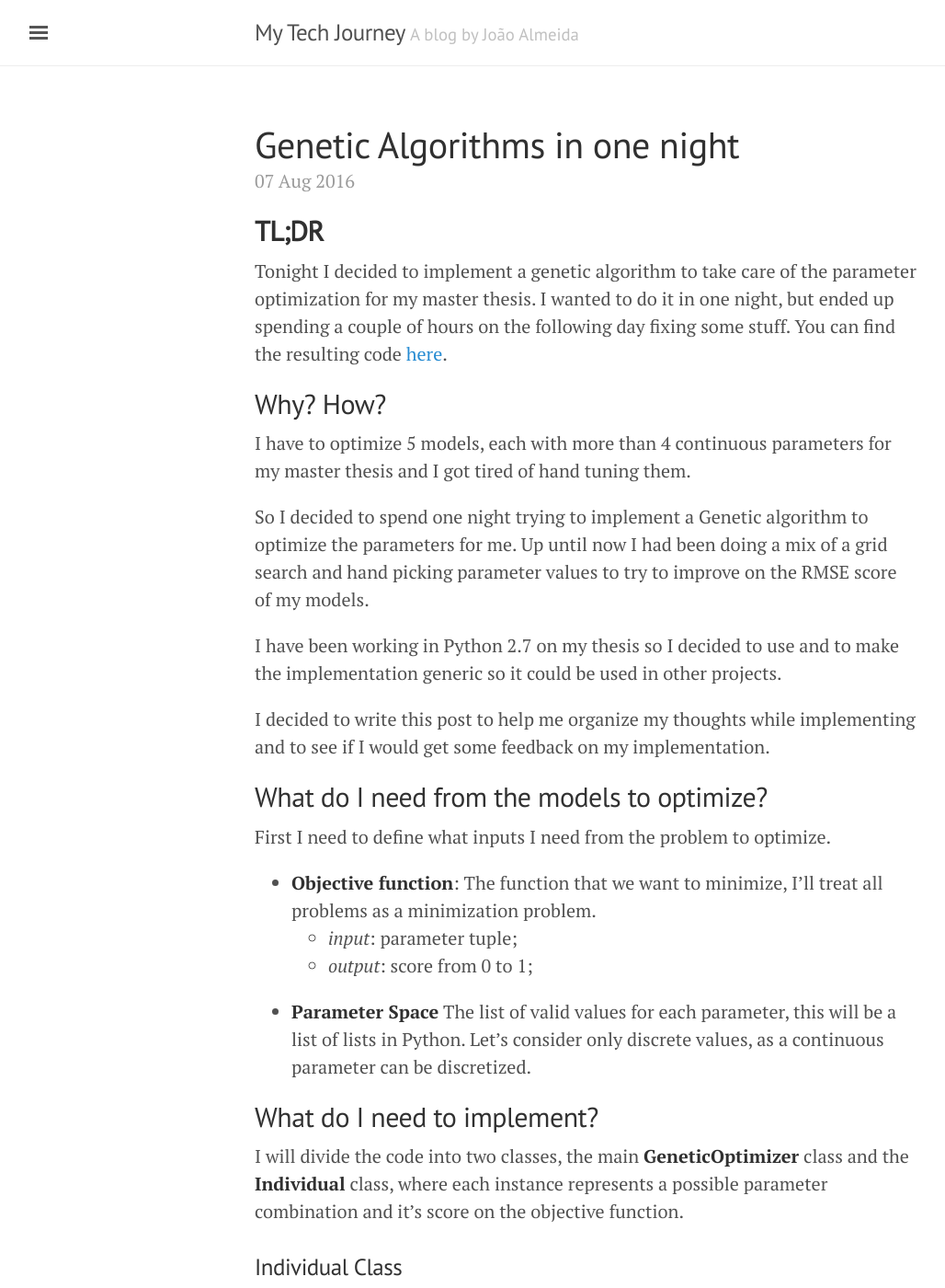
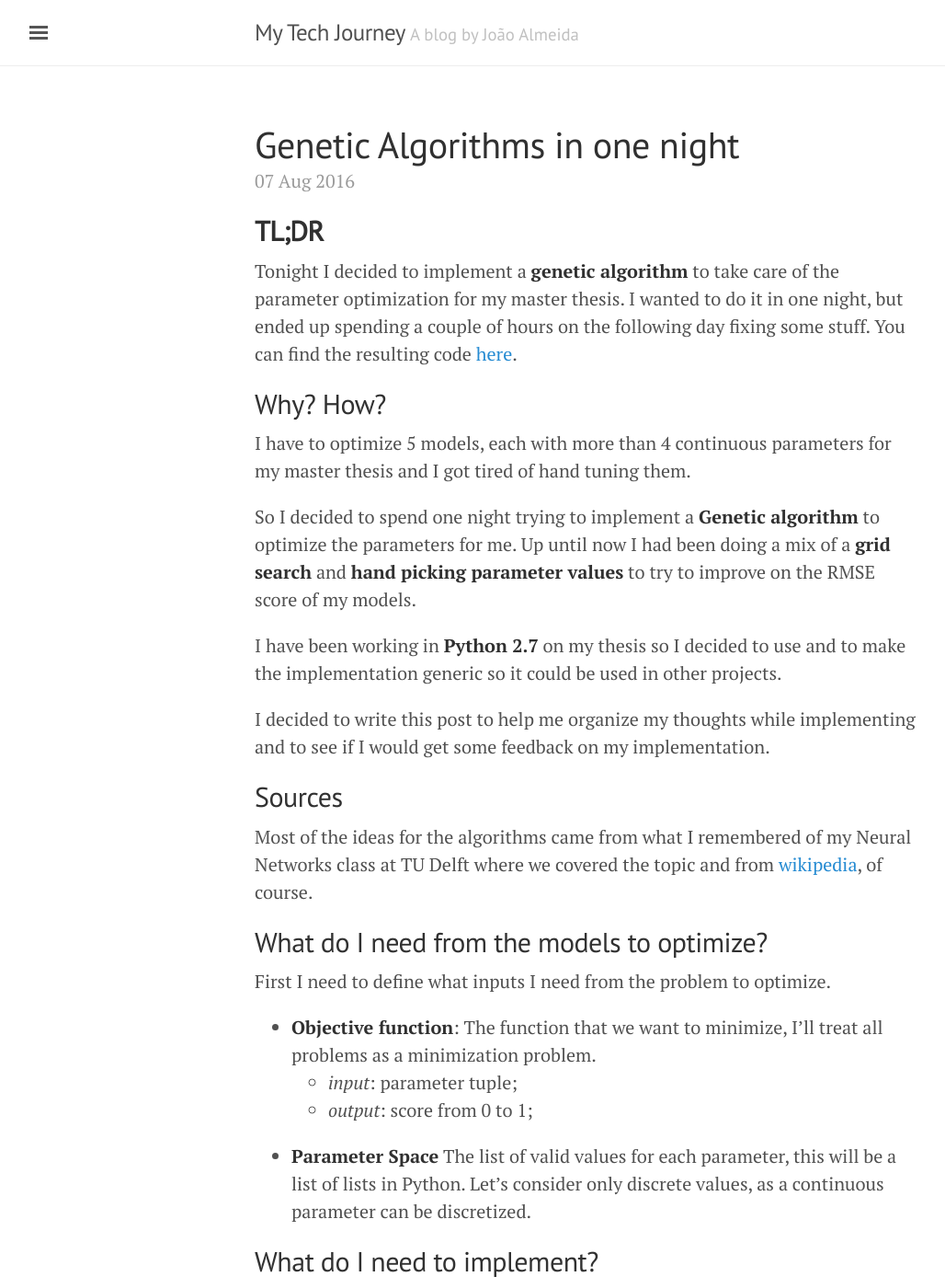
Before and after one commit to Joao-M-Almeida/Joao-M-Almeida.github.io, a Jekyll site: the page built from _posts/2016-08-07-genetic-alg-thesis.md, in a window 1280 px wide and 1400 px high. Shown: the whole window at 92% size, without its empty margins (3-1031 px from the left). Built offline with Jekyll 4.4.1, drawn with Linux system fonts in a browser that asks for light colours; formulas are drawn with MathJax 3.

Commit message:
GA added Sources section

```diff
--- a/_posts/2016-08-07-genetic-alg-thesis.md
+++ b/_posts/2016-08-07-genetic-alg-thesis.md
@@ -6,17 +6,21 @@ tldr:  Tonight I decided to implement a genetic algorithm to take care of the pa
 
 ## __TL;DR__
 
-Tonight I decided to implement a genetic algorithm to take care of the parameter optimization for my master thesis. I wanted to do it in one night, but ended up spending a couple of hours on the following day fixing some stuff. You can find the resulting code [here](https://gist.github.com/Joao-M-Almeida/06972e6a4c005a3f9c37f36e9892bcf9).
+Tonight I decided to implement a __genetic algorithm__ to take care of the parameter optimization for my master thesis. I wanted to do it in one night, but ended up spending a couple of hours on the following day fixing some stuff. You can find the resulting code [here](https://gist.github.com/Joao-M-Almeida/06972e6a4c005a3f9c37f36e9892bcf9).
 
 ## Why? How?
 
 I have to optimize 5 models, each with more than 4 continuous parameters for my master thesis and I got tired of hand tuning them.
 
-So I decided to spend one night trying to implement a Genetic algorithm to optimize the parameters for me. Up until now I had been doing a mix of a grid search and hand picking parameter values to try to improve on the RMSE score of my models.
+So I decided to spend one night trying to implement a __Genetic algorithm__ to optimize the parameters for me. Up until now I had been doing a mix of a __grid search__ and __hand picking parameter values__ to try to improve on the RMSE score of my models.
 
-I have been working in Python 2.7 on my thesis so I decided to use and to make the implementation generic so it could be used in other projects.
+I have been working in __Python 2.7__ on my thesis so I decided to use and to make the implementation generic so it could be used in other projects.
 
 I decided to write this post to help me organize my thoughts while implementing and to see if I would get some feedback on my implementation.
+
+## Sources
+
+Most of the ideas for the algorithms came from what I remembered of my Neural Networks class at TU Delft where we covered the topic and from [wikipedia](https://en.wikipedia.org/wiki/Genetic_algorithm), of course.
 
 ## What do I need from the models to optimize?
 
```
